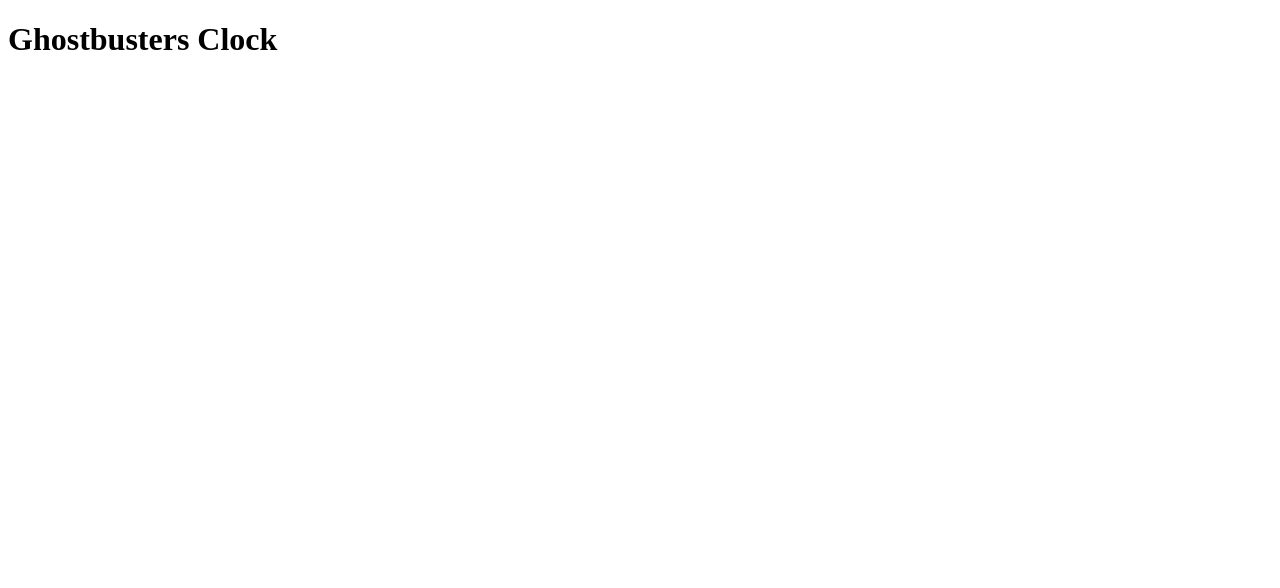
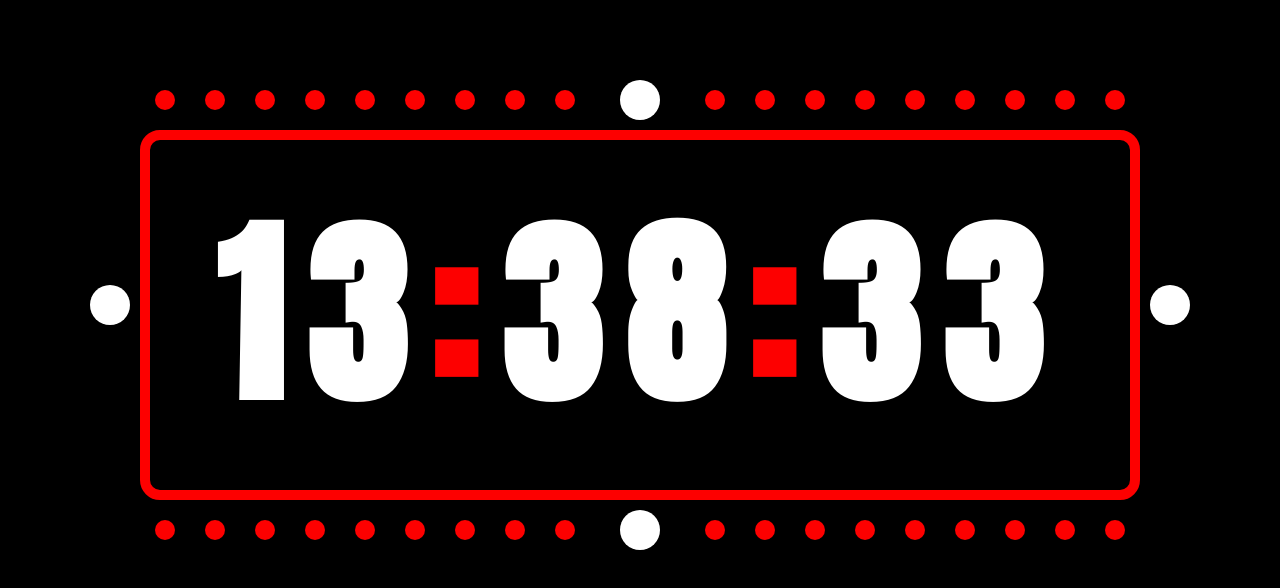
Before and after one commit to tyler-daigle/ghost-clock, a website built with webpack: page index.html in a window 1280 px wide. Built offline with nearby package versions, Linux system fonts and the light colour scheme.

Commit message:
top and bottom second circles working

```diff
--- a/index.html
+++ b/index.html
@@ -1,13 +1,29 @@
 <!DOCTYPE html>
 <html lang="en">
-<head>
-  <meta charset="UTF-8">
-  <meta http-equiv="X-UA-Compatible" content="IE=edge">
-  <meta name="viewport" content="width=device-width, initial-scale=1.0">
-  <script src="dist/main.js" defer></script>
-  <title>Document</title>
-</head>
-<body>
-  <h1>Ghostbusters Clock</h1>
-</body>
+  <head>
+    <meta charset="UTF-8" />
+    <meta http-equiv="X-UA-Compatible" content="IE=edge" />
+    <meta name="viewport" content="width=device-width, initial-scale=1.0" />
+    <link rel="preconnect" href="https://fonts.googleapis.com" />
+    <link rel="preconnect" href="https://fonts.gstatic.com" crossorigin />
+    <link
+      href="https://fonts.googleapis.com/css2?family=Anton&display=swap"
+      rel="stylesheet"
+    />
+    <link rel="stylesheet" href="style.css" />
+    <script src="dist/main.js" defer></script>
+    <title>Ghostbusters Clock</title>
+  </head>
+  <body>
+    <div id="main-container">
+      <div id="left-circle" class="big-circle"></div>
+      <div id="right-circle" class="big-circle"></div>
+      <div id="top-circle" class="big-circle"></div>
+      <div id="bottom-circle" class="big-circle"></div>
+
+      <div id="inner-container">
+        <h1 class="time-text" id="current-time">3:33:00AM</h1>
+      </div>
+    </div>
+  </body>
 </html>
--- a/src/index.ts
+++ b/src/index.ts
@@ -1,7 +1,58 @@
-let catName = "Spudge";
+const timeContainer: HTMLElement = document.getElementById("current-time");
+const containerWidth = 1100;
+const secondCircleSize = 20;
+const secondCircleSpacing = 50;
+const mainContainerpadding = 65;
 
-if (catName === "Spudge") {
-  console.log(`Hello, ${catName}!`);
-} else {
-  console.log("Not spudge");
+function init() {
+  const mainContainer = document.getElementById("main-container");
+  createSecondCircles(mainContainer);
 }
+
+function createSecondCircles(parentContainer: HTMLElement) {
+  const numCircles = 60;
+
+  // top circles
+  for (let i = 0; i < 20; i++) {
+    if (i === 9 || i === 10) continue; // skip the middle ones
+    const circle = document.createElement("div");
+    circle.classList.add("second-circle");
+    circle.style.top = "10px";
+    circle.style.left = `${i * secondCircleSpacing + mainContainerpadding}px`;
+    parentContainer.appendChild(circle);
+  }
+
+  // bottom circles
+  for (let i = 0; i < 20; i++) {
+    if (i === 9 || i === 10) continue; // skip the middle ones
+    const circle = document.createElement("div");
+    circle.classList.add("second-circle");
+    circle.style.top = "440px";
+    circle.style.left = `${i * secondCircleSpacing + mainContainerpadding}px`;
+    parentContainer.appendChild(circle);
+  }
+}
+
+function updateTime() {
+  const date = new Date();
+  const hours = date.getHours();
+  const minutes = date.getMinutes();
+  const seconds = date.getSeconds();
+  const hoursString: string = `${hours < 10 ? `0${hours}` : hours.toString()}`;
+  const minutesString: string = `${
+    minutes < 10 ? `0${minutes}` : minutes.toString()
+  }`;
+  const secondssString: string = `${
+    seconds < 10 ? `0${seconds}` : seconds.toString()
+  }`;
+
+  timeContainer.innerHTML = `${hoursString}<span class="time-seperator">:</span>${minutesString}<span class="time-seperator">:</span>${secondssString}`;
+}
+
+const updateInterval = 17; // number of milliseconds to wait before update 17 ~= 1000/60 or 60 times per second
+
+setInterval(() => {
+  updateTime();
+}, updateInterval);
+
+init();
--- /dev/null
+++ b/style.css
@@ -0,0 +1,84 @@
+* {
+  box-sizing: border-box;
+}
+body {
+  background-color: black;
+  font-family: "Anton", sans-serif;
+  color: white;
+}
+
+#main-container {
+  --main-container-width: 1100px;
+  --second-circle-size: 20px;
+  --second-circle-x-spacing: calc(
+    var(--main-container-width) / var(--second-circle-size)
+  );
+  padding: 40px;
+  height: 450px;
+  width: var(--main-container-width);
+  margin: 5rem auto;
+  position: relative;
+}
+
+#inner-container {
+  border: solid 10px #fd0000;
+  border-radius: 20px;
+  display: flex;
+  justify-content: center;
+  align-items: center;
+  height: 100%;
+  margin: 10px;
+}
+
+.debug {
+  border: dashed 3px red;
+}
+
+.time-text {
+  font-size: 200px;
+  letter-spacing: 1.5rem;
+}
+
+.time-seperator {
+  color: #fd0000;
+}
+
+.second-circle {
+  width: var(--second-circle-size);
+  height: var(--second-circle-size);
+  border-radius: 50%;
+  background-color: #fd0000;
+  position: absolute;
+}
+
+.big-circle {
+  position: absolute;
+  width: 40px;
+  height: 40px;
+  background-color: white;
+  border-radius: 50%;
+}
+
+#top-circle {
+  top: 0;
+  left: 50%;
+  transform: translateX(-50%);
+}
+
+#bottom-circle {
+  top: 100%;
+  left: 50%;
+  transform: translate(-50%, -50%);
+}
+
+#left-circle {
+  top: 50%;
+  left: 0;
+  transform: translateY(-50%);
+}
+
+#right-circle {
+  top: 50%;
+  left: 100%;
+  transform: translate(-100%, -50%);
+}
--- a/webpack.config.js
+++ b/webpack.config.js
@@ -4,6 +4,7 @@
   // bundling mode
   mode: "development",
   devtool: "source-map",
+  watch: true,
   // entry files
   entry: "./src/index.ts",
 
```
Also changed, not shown: dist/main.js, 1 other file.
